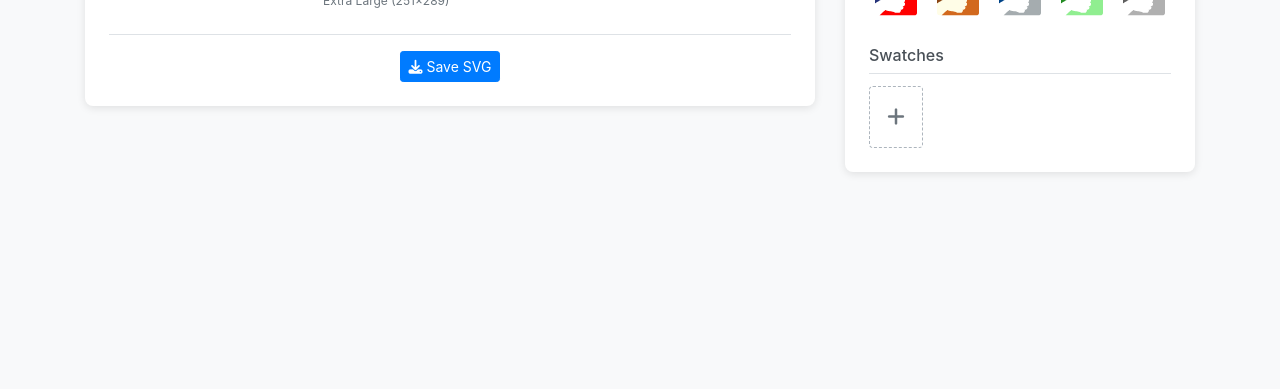
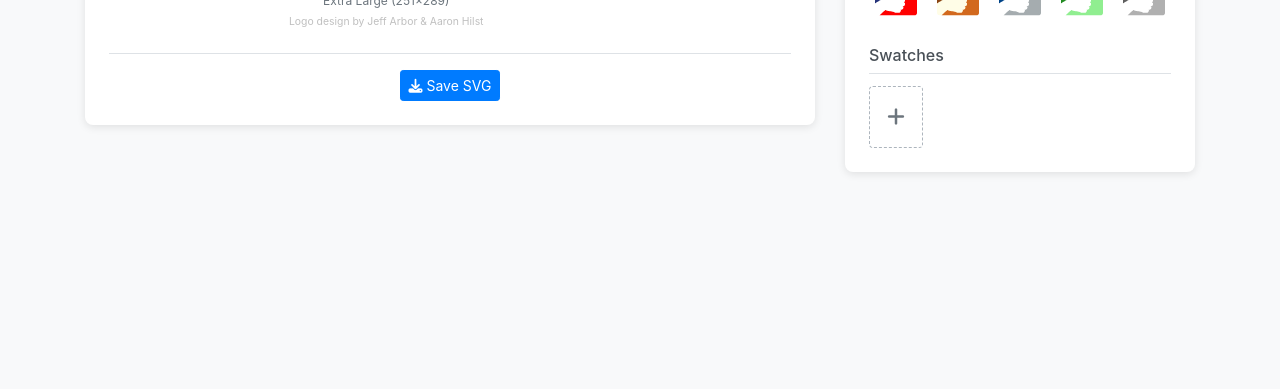
Before and after one commit to jpnance/Coinflipper, a plain HTML site: page svg-configurator.html in a window 1280 px wide. Shown: the part 411-800 px from the top of the page. Drawn offline with nearby package versions, Linux system fonts and the light colour scheme.

Commit message:
Crediting the actual human people who made this excellent logo.

```diff
--- a/svg-configurator.html
+++ b/svg-configurator.html
@@ -252,6 +252,13 @@
     display: flex;
     align-items: center;
   }
+
+  /* Credits watermark */
+  .credits-watermark {
+    font-size: 0.65rem;
+    color: rgba(0,0,0,0.25);
+    margin-top: 0.25rem;
+  }
   </style>
 </head>
 <body>
@@ -280,6 +287,7 @@
                 <path class="right-seg" fill="#FF0000" d="M251,14.38v260.24c0,7.94-6.44,14.38-14.38,14.38H26.21s30.5-27.22,34.17-30.6c3.67-3.39,5.36-.29,7.62,1.69,2.26,1.98,23.16,4.52,27.11,5.08,3.95.57,18.35,3.39,22.87,6.5,4.52,3.1,24.56,1.97,27.95,1.69,3.39-.28,7.91-9.32,9.06-12.14,1.15-2.82-3.31-5.11-2-5.65,1.61-.66,8.54,2.49,14.4-5.65,6.07-8.42,2.26-9.88.57-11.29-1.7-1.41-3.78-3.12,1.97-3.67,6.69-.64,8.75-9.6,9.8-14.12,1.04-4.52-4.43-7.06-6.41-9.6-1.98-2.54,3.39-.56,5.93-8.47,2.54-7.9-3.21-15.99-9.88-19.2-4.89-2.36-32.76-12.7-36.71-13.55-3.95-.85-2.26-3.95-1.69-6.5.56-2.54,10.16-13.83,15.02-21.45,4.85-7.63,10.39-17.51,9.93-28.8-.45-11.3-6.88-15.25-6.88-15.25l-7.56-57.03c8.16-3.81,14.44-11.59,14.44-18.27,0-7.29-7.49-10.5-16.73-7.17-.35.12-.69.26-1.03.4l-2.11-15.95h100.57c7.94,0,14.38,6.44,14.38,14.38Z"/>
               </svg>
               <div class="size-label">Extra Large (251×289)</div>
+              <div class="credits-watermark">Logo design by Jeff Arbor &amp; Aaron Hilst</div>
             </div>
 
             <div class="preview-item">
```
Lines whose indentation alone changed are shown as unchanged.
